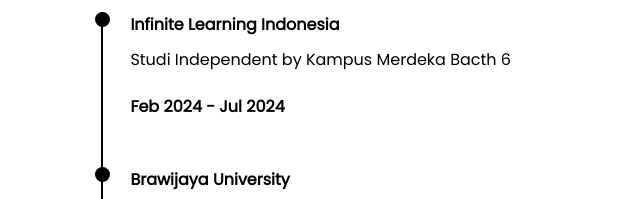
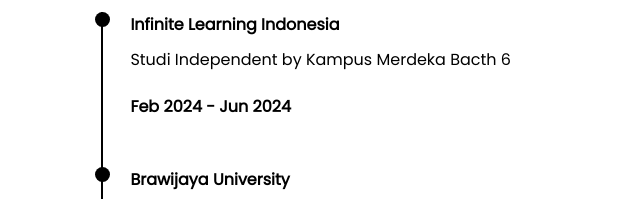
Before and after one commit to nilafransisca/portofolio, a plain HTML site: page index.html in a window 1280 px wide. Shown: the part 1230-1429 px from the top of the page, 0-640 px from the left. Drawn offline with nearby package versions, Linux system fonts and the light colour scheme.

Commit message:
Update index.html

```diff
--- a/index.html
+++ b/index.html
@@ -74,7 +74,7 @@
             <div class="education-info">
               <h4 class="education-title">Infinite Learning Indonesia</h4>
               <p>Studi Independent by Kampus Merdeka Bacth 6</p>
-              <h4 class="education-years">Feb 2024 - Jul 2024</h4>
+              <h4 class="education-years">Feb 2024 - Jun 2024</h4>
             </div>
           </div>
           <div class="education">
```
